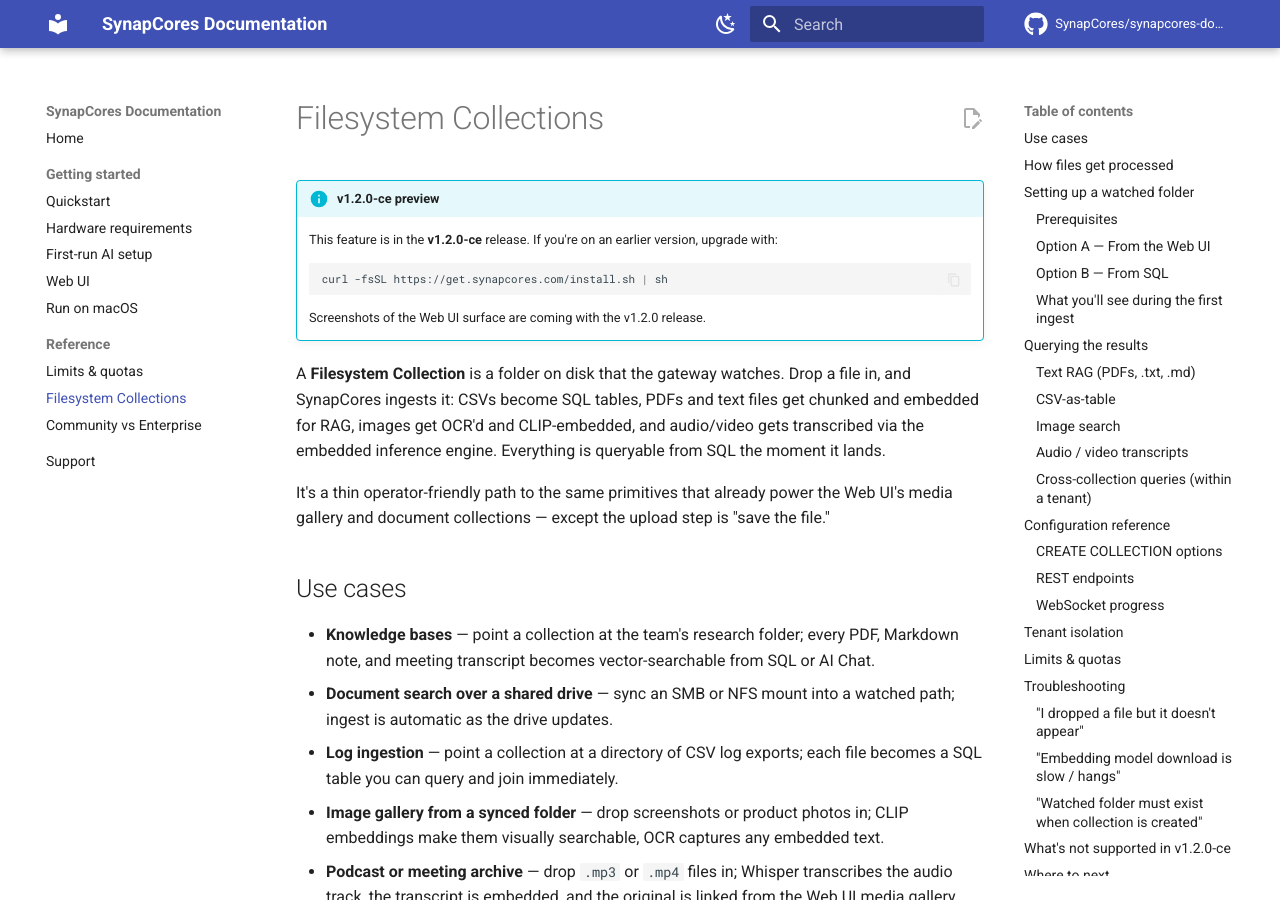
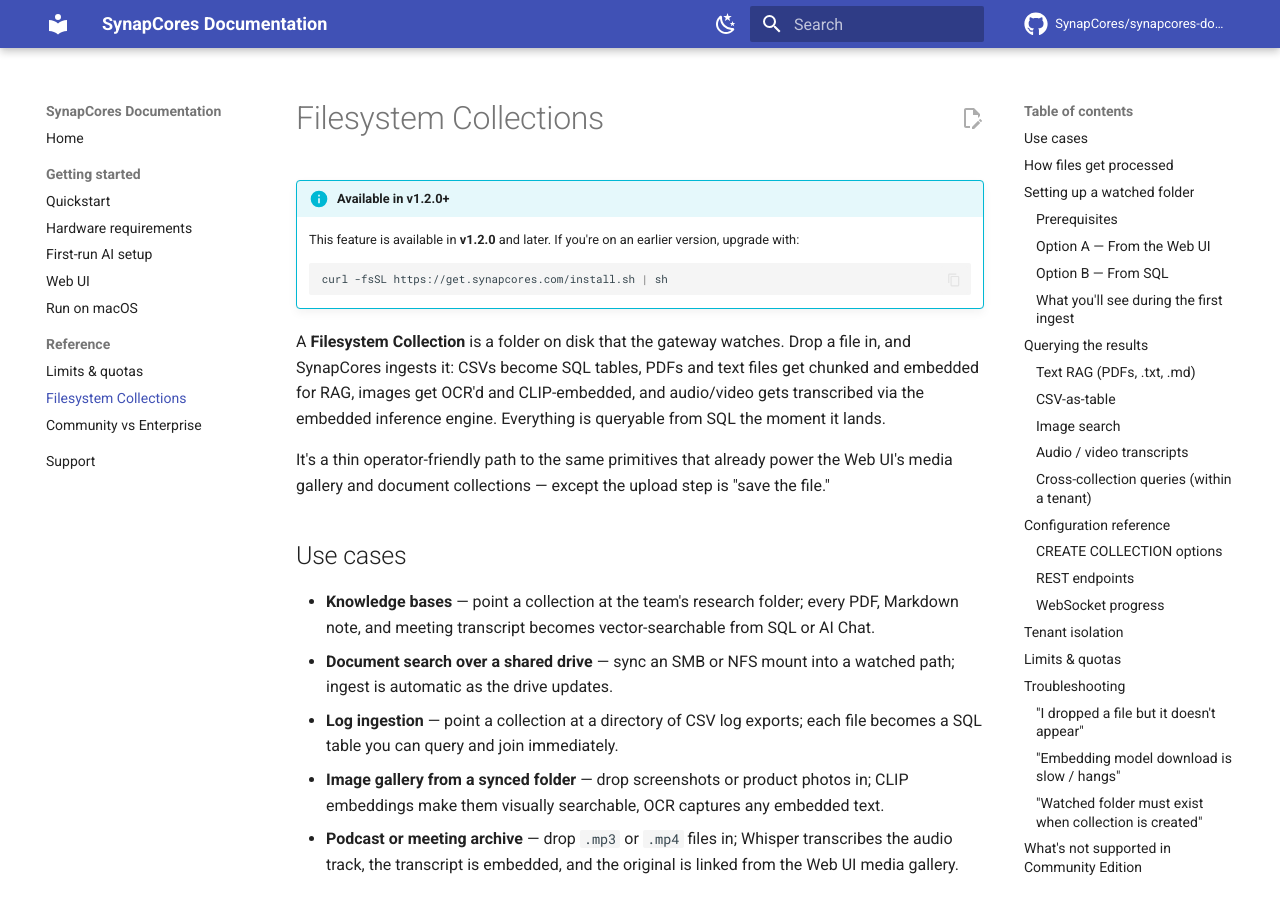
Before and after one commit to SynapCores/synapcores-docs, an MkDocs documentation site: the page built from docs/filesystem-rag.md, in a window 1280 px wide and 900 px high. Built offline with MkDocs 1.6.1 and Material for MkDocs 9.7.7, drawn with Linux system fonts in a browser that asks for light colours; comment, search, counter and statistics services are not loaded; some of the changed text lies outside the part shown.

Commit message:
docs(filesystem-rag): drop preview framing for v1.2.0 GA
Replace "v1.2.0-ce preview" admonition with "Available in v1.2.0+"
version note; rename "What's not supported in v1.2.0-ce" section
heading to "What's not supported in Community Edition" so it stays
accurate across future point releases.

````diff
--- a/docs/filesystem-rag.md
+++ b/docs/filesystem-rag.md
@@ -1,14 +1,12 @@
 # Filesystem Collections
 
-!!! info "v1.2.0-ce preview"
-    This feature is in the **v1.2.0-ce** release. If you're on an earlier
-    version, upgrade with:
+!!! info "Available in v1.2.0+"
+    This feature is available in **v1.2.0** and later. If you're on an
+    earlier version, upgrade with:
 
     ```bash
     curl -fsSL https://get.synapcores.com/install.sh | sh
     ```
-
-    Screenshots of the Web UI surface are coming with the v1.2.0 release.
 
 A **Filesystem Collection** is a folder on disk that the gateway watches.
 Drop a file in, and SynapCores ingests it: CSVs become SQL tables, PDFs
@@ -322,7 +320,7 @@ returns a `400 Bad Request`. If the folder gets deleted out from under
 a live collection, the next scan logs a clear error and the collection
 moves to `failed` state until the path is restored.
 
-## What's not supported in v1.2.0-ce
+## What's not supported in Community Edition
 
 - **Cloud storage watching** (S3, GCS, Azure Blob) — Enterprise feature.
 - **Cross-tenant collections** — collections are strictly tenant-scoped;
````
